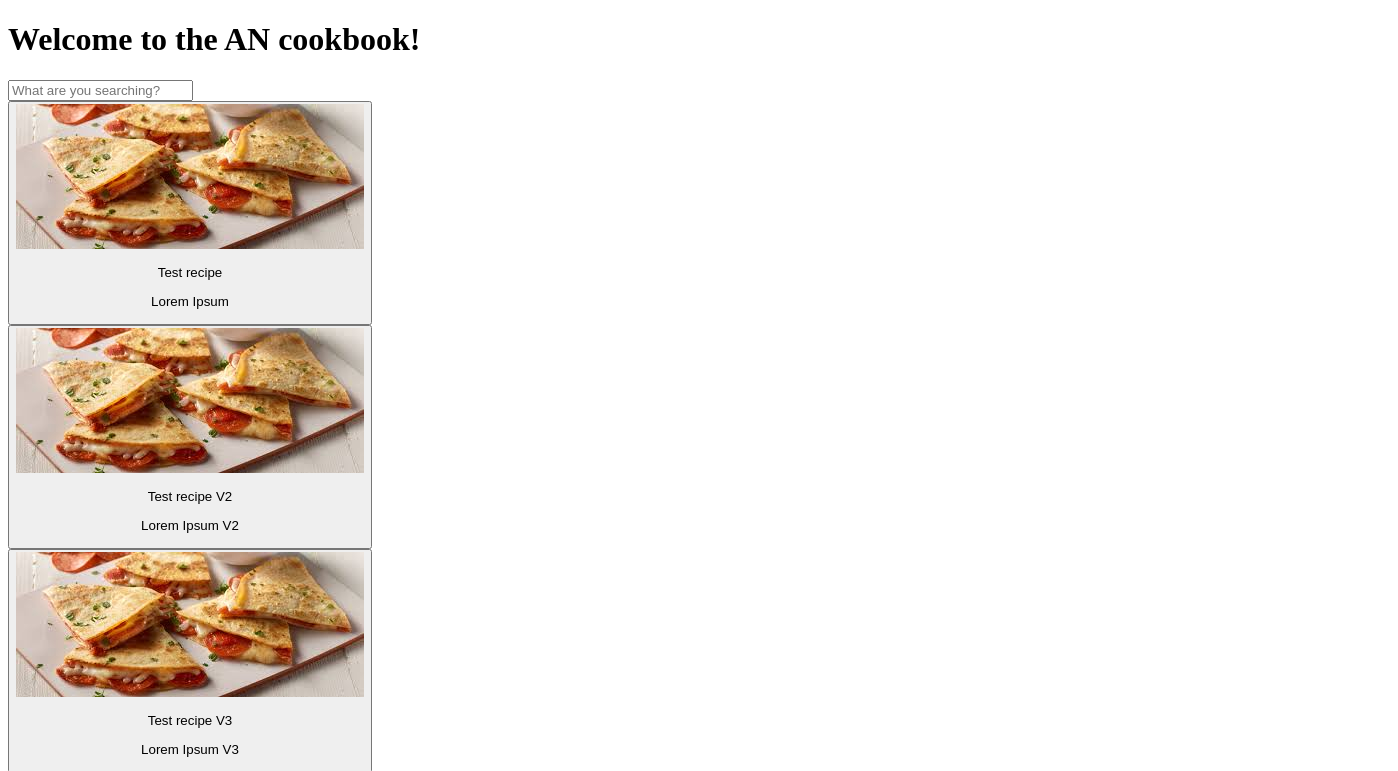
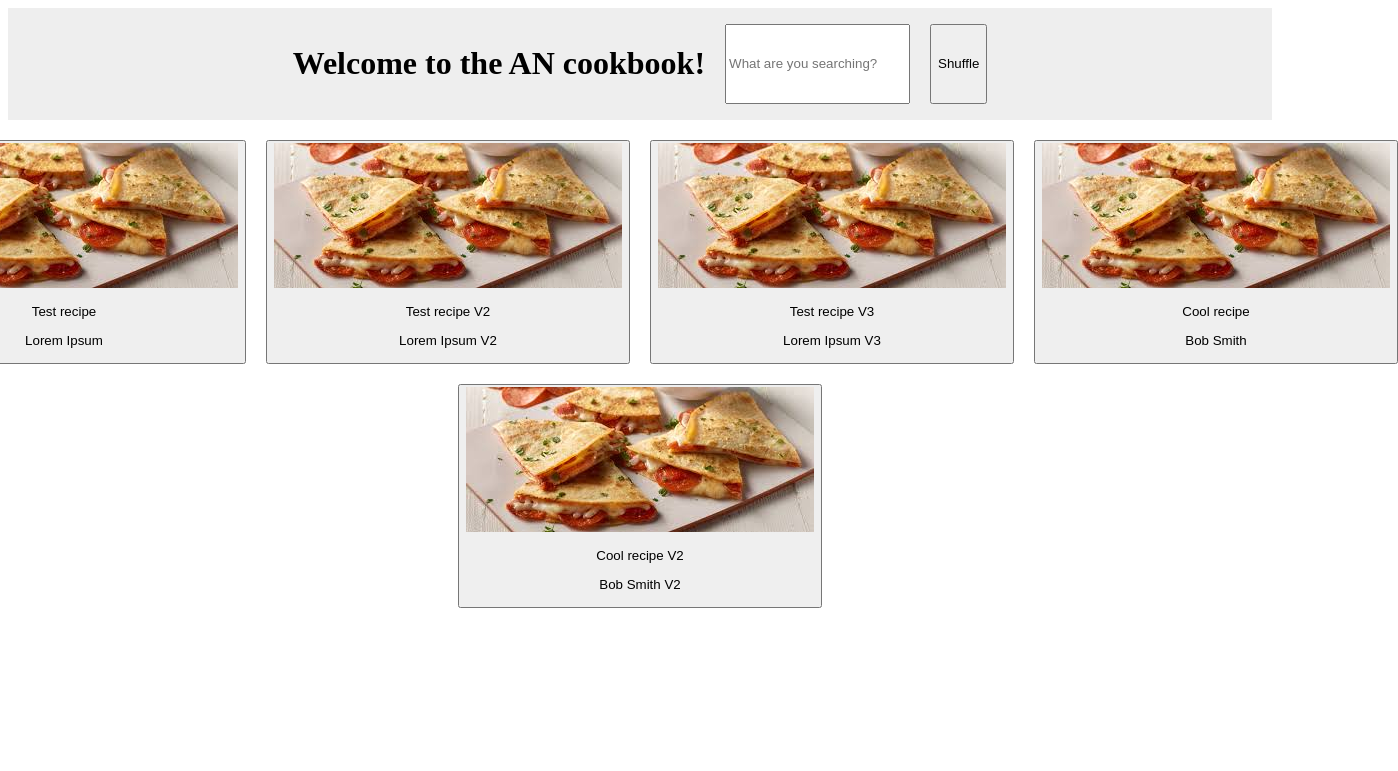
Before and after one commit to masademan/AN-cookbook, a plain HTML site: page recipes/index.html in a window 1280 px wide. Shown: the top 771 px of the page, 1398 px wide, since content can reach past the window. Drawn offline with Linux system fonts and the light colour scheme.

Commit message:
Add files via upload

```diff
--- a/recipes/index.html
+++ b/recipes/index.html
@@ -15,14 +15,14 @@
             <input type="text" id="searchRecipe" name="recipeToSearch" placeholder="What are you searching?">
         </form> -->
         <input type="text" id="searchRecipe" name="recipeToSearch" placeholder="What are you searching?">
+        <button id="shuffleButton" onclick="shuffleRecipeButton()">Shuffle</button>
+        <button id="backButton" onclick="goBack()" class="hidden">Back to recipes</button>
     </div>
 
      <div id="recipeSelection">
-        <button id="shuffleButton" onclick="shuffleRecipeButton()">Shuffle</button>
      </div>
 
      <div id="recipeShowing" class="hidden">
-        <button onclick="goBack()">Back to recipes</button>
         <div id="mainRecipeInfo">
             <h1 id="recipeTitle"></h1>
             <p id="recipeAuthor"></p>
--- a/recipes/script.js
+++ b/recipes/script.js
@@ -59,10 +59,34 @@ Cras nisi metus, rutrum et est id, pellentesque pellentesque massa. Cras nec lao
 
 Morbi cursus cursus lectus, ac mattis risus convallis quis. Vivamus lacinia ultricies magna, vitae placerat lorem commodo ut. Suspendisse ut elementum nibh, eu sagittis nisi. Sed molestie elit felis, nec tempus diam cursus et. Donec a pellentesque tellus, vitae consectetur urna. Mauris erat arcu, blandit non sapien sit amet, tincidunt euismod ipsum. Sed tincidunt porttitor nulla ut sagittis. Sed posuere porta commodo. Mauris convallis aliquam nisl auctor varius. Sed at lorem neque. Fusce convallis tellus arcu, vel pulvinar magna euismod imperdiet.`,
     },
+    // {
+    //     recipeName: "Cool recipe V3",
+    //     author: "Bob Smith V3",
+    //     recipeDesc: "dolor sit amet V2",
+    //     coverImg: "test/test.jpeg",
+    //     imgs: {},
+    //     recipe: ``
+    // },
+    // {
+    //     recipeName: "Cool recipe V4",
+    //     author: "Bob Smith V4",
+    //     recipeDesc: "dolor sit amet V2",
+    //     coverImg: "test/test.jpeg",
+    //     imgs: {},
+    //     recipe: ``
+    // },
+    // {
+    //     recipeName: "Cool recipe V5",
+    //     author: "Bob Smith V5",
+    //     recipeDesc: "dolor sit amet V2",
+    //     coverImg: "test/test.jpeg",
+    //     imgs: {},
+    //     recipe: ``
+    // },
 ];
 
 let whitelist = [];
-const numRecipesPerRow = 3;
+const numRecipesPerRow = 4;
 
 // What to run right after the site loads
 function firstLoad() {
@@ -123,7 +147,7 @@ function renderRecipeButtons(whitelist = []) {
 function addRecipeButton(recipe, rowNum) {
     // Get the parent div and shuffle button
     const recipeDiv = document.getElementById("recipeSelection");
-    const shuffleButton = document.getElementById("shuffleButton");
+    // const shuffleButton = document.getElementById("shuffleButton");
     let parentDiv = document.getElementById("row"+rowNum.toString());
 
     // Create the div to hold the button
@@ -137,7 +161,8 @@ function addRecipeButton(recipe, rowNum) {
         parentDiv.setAttribute("id", "row"+rowNum.toString());
         parentDiv.setAttribute("class", "recipeRow");
 
-        recipeDiv.insertBefore(parentDiv, shuffleButton);
+        // recipeDiv.insertBefore(parentDiv, shuffleButton);
+        recipeDiv.appendChild(parentDiv);
     }
     parentDiv.appendChild(childDiv);
 
@@ -209,23 +234,29 @@ function selectRecipe(event) {
     const author = recipeButton.id;
     const recipe = getRecipeWithAuthor(author.slice(0, author.length - 6));
 
-    renderRecipe(recipe)
+    renderRecipe(recipe);
 
     const recipeSelection = document.getElementById("recipeSelection");
     const recipeShowing = document.getElementById("recipeShowing");
+    const shuffle = document.getElementById("shuffleButton");
+    const goBack = document.getElementById("backButton");
 
     recipeSelection.classList.add("hidden");
+    shuffle.classList.add("hidden");
     recipeShowing.classList.remove("hidden");
-
-    // Add the other stuff
+    goBack.classList.remove("hidden");
 }
 
 function goBack() {
     const recipeSelection = document.getElementById("recipeSelection");
     const recipeShowing = document.getElementById("recipeShowing");
+    const shuffle = document.getElementById("shuffleButton");
+    const goBack = document.getElementById("backButton");
 
     recipeSelection.classList.remove("hidden");
+    shuffle.classList.remove("hidden");
     recipeShowing.classList.add("hidden");
+    goBack.classList.add("hidden");
 }
 
 // Search text input handling
--- a/recipes/style.css
+++ b/recipes/style.css
@@ -1,3 +1,20 @@
 .hidden {
     display: none !important;
 }
+
+.recipeRow {
+    display: flex;
+    justify-content: center; /* centers the recipes */
+    gap: 20px;
+    padding-top: 20px;
+}
+
+.staysTop {
+    display: flex;
+    justify-content: center;
+    gap: 20px;
+    position: sticky;
+    top: 0; /* The element will stick when its top edge reaches the viewport's top edge */
+    background-color: #eee; /* Example background */
+    padding: 1rem; /* Example padding */
+}
```
